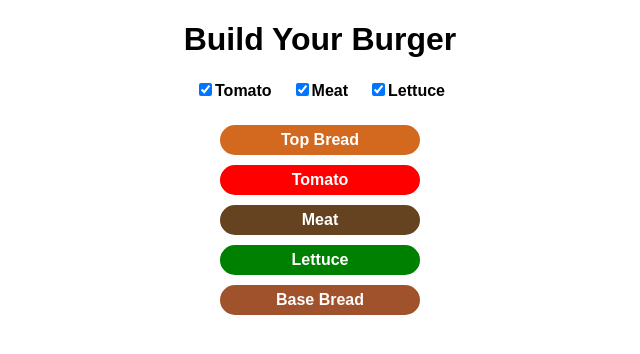
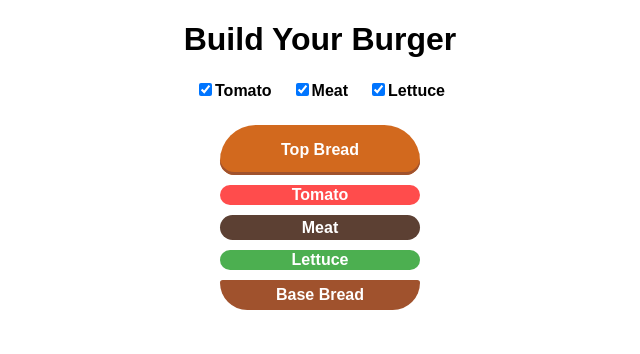
Before and after one commit to kutloano123/burger_builder, a React (Create React App) app: page / in a window 1280 px wide. Shown: the top 354 px of the page, without its empty margins (320-960 px from the left). Built offline with nearby package versions, Linux system fonts and the light colour scheme.

Commit message:
Updated css

```diff
--- a/src/App.css
+++ b/src/App.css
@@ -20,37 +20,62 @@
   margin: 0 auto;
 }
 
+/* Common styles for all ingredients */
 .top-bread,
 .base-bread,
 .tomato,
 .meat,
 .lettuce {
   width: 200px;
-  height: 30px;
   margin: 5px 0;
-  border-radius: 20px;
-  color: white;
-  line-height: 30px;
   text-align: center;
   font-weight: bold;
+  color: white;
 }
 
+/* Top bread with dome shape */
 .top-bread {
+  height: 50px;
   background: #d2691e;
+  border-top-left-radius: 100px;
+  border-top-right-radius: 100px;
+  border-bottom-left-radius: 40px;
+  border-bottom-right-radius: 40px;
+  box-shadow: inset 0 -3px 0 #a0522d;
+  line-height: 50px;
 }
 
+/* Flat bottom bread */
 .base-bread {
+  height: 30px;
   background: #a0522d;
+  border-bottom-left-radius: 100px;
+  border-bottom-right-radius: 100px;
+  border-top-left-radius: 10px;
+  border-top-right-radius: 10px;
+  line-height: 30px;
 }
 
+/* Tomato slice */
 .tomato {
-  background: red;
+  height: 20px;
+  background: #ff4c4c;
+  border-radius: 10px;
+  line-height: 20px;
 }
 
+/* Meat patty */
 .meat {
-  background: #654321;
+  height: 25px;
+  background: #5c4033;
+  border-radius: 15px;
+  line-height: 25px;
 }
 
+/* Lettuce leaf */
 .lettuce {
-  background: green;
+  height: 20px;
+  background: #4caf50;
+  border-radius: 12px;
+  line-height: 20px;
 }
```
